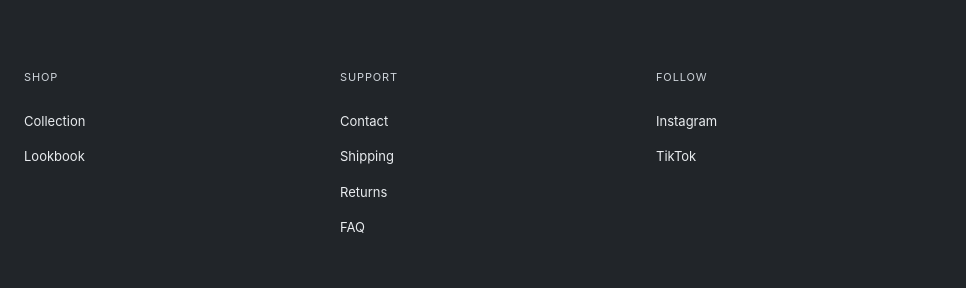
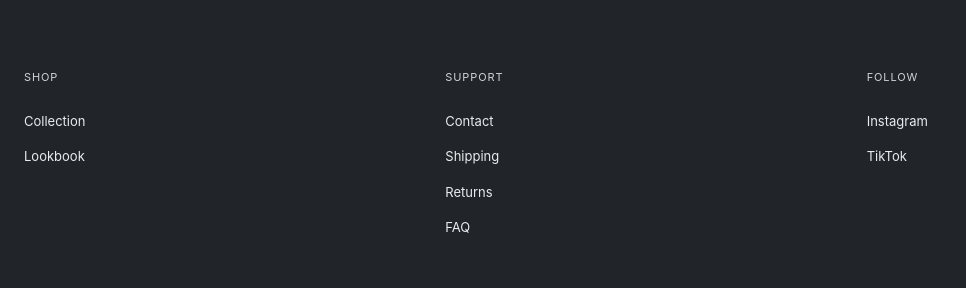
Before and after one commit to minhhieuvu1304-ctrl/distorted-global-clothing-brand, a Next.js app: page / in a window 1280 px wide. Shown: the part 2200-2488 px from the top of the page, without its empty margins (0-966 px from the left). Built offline with nearby package versions, Linux system fonts and the light colour scheme; no server answers; a web font is replaced by a local one.

Commit message:
Add files via upload

```diff
--- a/components/layout/Footer.tsx
+++ b/components/layout/Footer.tsx
@@ -37,7 +37,7 @@
         </div>
 
         {/* 4-column link grid */}
-        <div className="grid grid-cols-1 gap-12 md:grid-cols-4 md:gap-8">
+        <div className="grid grid-cols-1 gap-12 md:grid-cols-3 md:gap-8">
           {footer.columns.map((col) => (
             <div key={col.heading}>
               <h3 className="mb-6 font-sans text-caption uppercase text-mist">
@@ -61,12 +61,13 @@
           ))}
         </div>
 
-        {/* Divider + bottom legal row */}
+        {/* Divider + bottom row. Legal links render only when configured. */}
         <div className="mt-20 border-t border-smoke pt-8 md:mt-24">
           <div className="flex flex-col items-start justify-between gap-4 md:flex-row md:items-center">
             <p className="font-sans text-[12px] uppercase tracking-[0.04em] text-steel">
               © {footer.copyrightYear} {footer.copyrightHolder}
             </p>
+            {footer.legalLinks.length > 0 && (
               <ul className="flex gap-8">
                 {footer.legalLinks.map((link) => (
                   <li key={link.href}>
@@ -79,6 +80,7 @@
                   </li>
                 ))}
               </ul>
+            )}
           </div>
         </div>
       </div>
```
Lines whose indentation alone changed are shown as unchanged.
